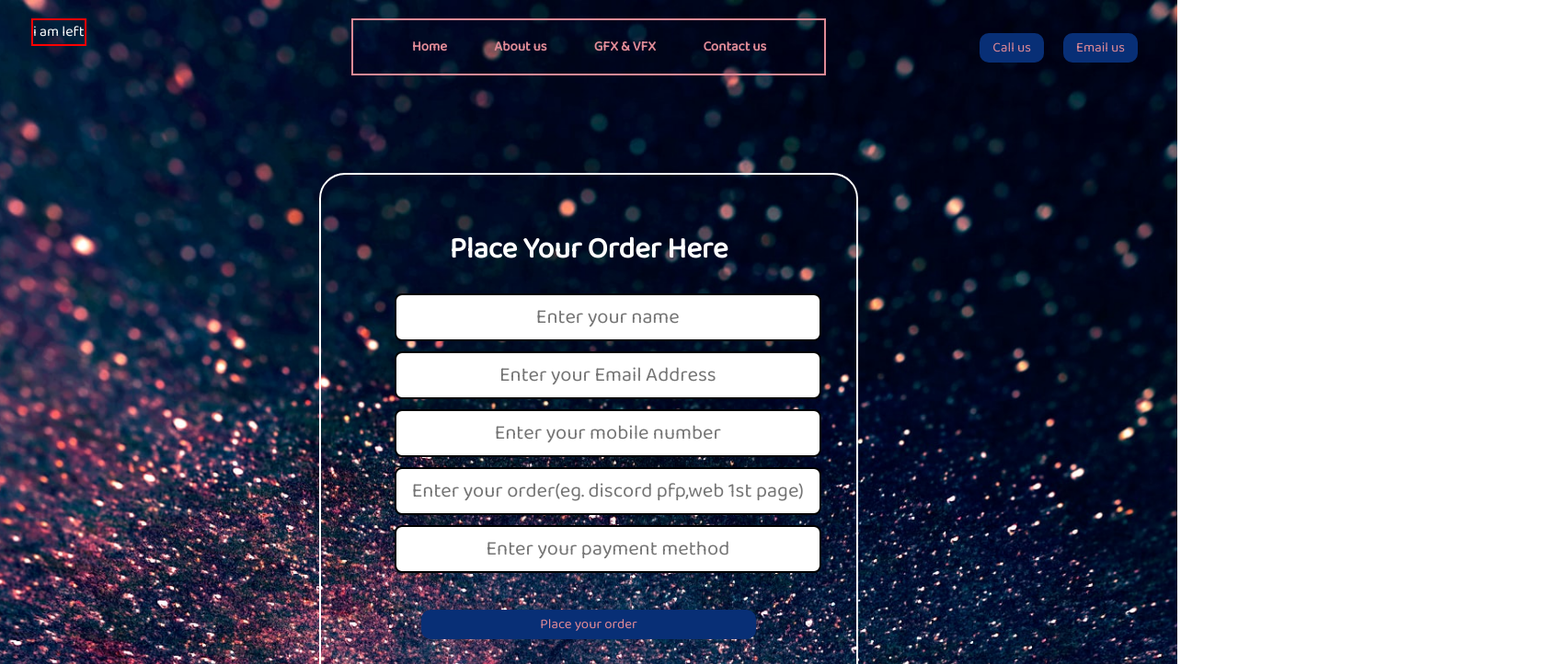
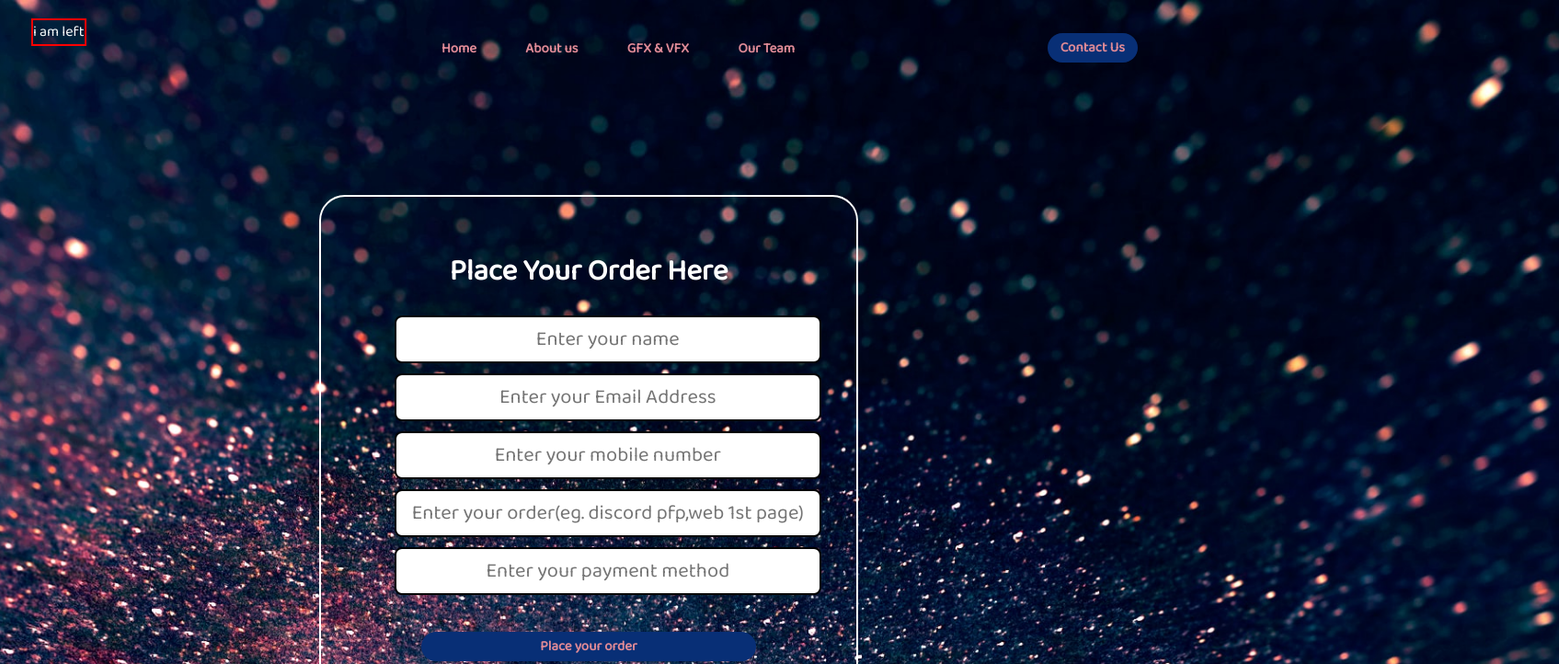
Before and after one commit to Thunder-op2004/website-, a plain HTML site: page Website - Side Tests/index.html in a window 1280 px wide. Shown: the top 722 px of the page at 92% size, 1695 px wide, since content can reach past the window. Drawn offline with Linux system fonts and the light colour scheme; files that its build step writes are made by us from their sources.

Commit message:
Update index.html

```diff
--- a/Website - Side Tests/index.html
+++ b/Website - Side Tests/index.html
@@ -5,10 +5,10 @@
     <meta charset="UTF-8">
     <meta http-equiv="X-UA-Compatible" content="IE=edge">
     <meta name="viewport" content="width=device-width, initial-scale=1.0">
-    <title>SHIKIMORI VFX</title>
+    <title>GOJO HATADO VFX & DEVELOPMENT</title>
 </head>
 <link href="https://fonts.googleapis.com/css2?family=Baloo+Bhai+2&display=swap" rel="stylesheet">
-<link rel="stylesheet" href="ccs/style.css">
+<!-- <link rel="stylesheet" href="css/style.css"> -->
 <style>
     /* CSS reset */
     body {
@@ -33,10 +33,12 @@
     }
 
     .middle {
-        display: block;
-        width: 40%;
+        display: inline-block;
+        width: 100%;
         margin: 20px auto;
-        border: 2px solid rgb(223, 138, 150);
+        padding-left: 415px;
+        /* border: 2px solid rgb(223, 138, 150); */
+        /* background-color: #130876; */
     }
 
     .right {
@@ -47,8 +49,11 @@
         /* border: 2px solid purple */
     }
 
+
     .navbar {
         display: inline-block;
+        margin: 20px auto;
+        padding: 20px auto;
     }
 
     .navbar li {
@@ -60,14 +65,20 @@
     .navbar li a {
         color: #df8a96;
         text-decoration: none;
-        padding: 34px 24px;
+        padding: 9px 25px;
         /* margin:1px; */
     }
 
-    .navbar li a:hover,
+    .navbar li a:hover{
+        background-color: #df8a96;
+        color: white;
+        /* margin: 0%; */
+        /* padding: 0%; */
+        border-radius: 20px;
+        padding: 9px 25px;
+    }
     .navbar li a.active {
         color: white;
-        text-decoration: underline;
     }
 
     .btn {
@@ -79,13 +90,14 @@
         color: rgb(223, 138, 150);
         padding: 4px 14px;
         border: 2px;
-        border-radius: 10px;
+        border-radius: 20px;
         font-size: 15px;
         cursor: pointer;
+        font-weight: bold;
     }
 
     .btn:hover {
-        background-color: white;
+        background-color: #df8a96;
         color: #082f76;
     }
 
@@ -149,14 +161,13 @@
                 <li><a href="#">Home</a></li>
                 <li><a href="#">About us</a></li>
                 <li><a href="#">GFX & VFX</a></li>
-                <li><a href="#">Contact us</a></li>
+                <li><a href="#">Our Team</a></li>
             </ul>
 
             <!-- middle for navigation box and all -->
         </div>
         <div class="right">
-            <button class="btn">Call us</button>
-            <button class="btn">Email us</button>
+            <button class="btn">Contact Us</button>
             <!-- right box for buttons and all  -->
         </div>
     </header>
```
